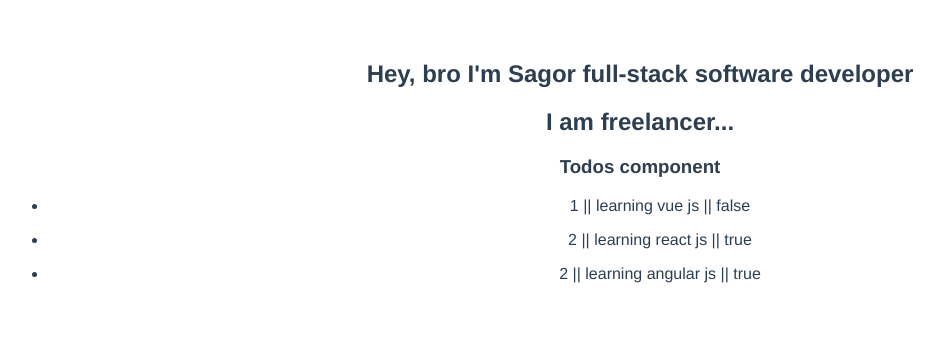
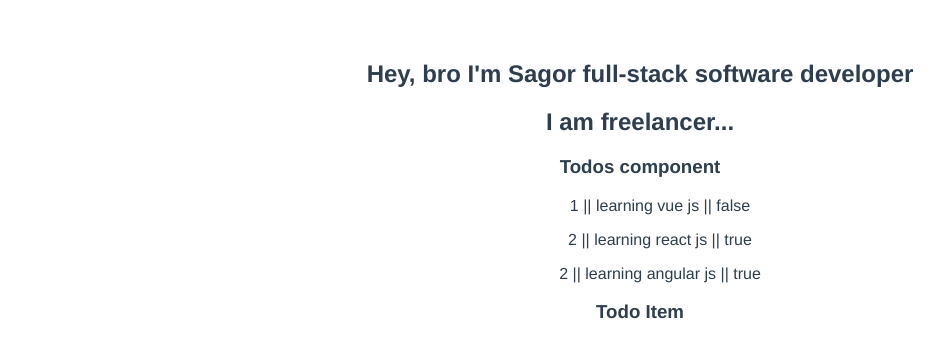
Before and after one commit to mbrsagor/djangoRedis, a Vue app: page / in a window 1280 px wide. Shown: the top 358 px of the page, without its empty margins (0-944 px from the left). Built offline with nearby package versions, Linux system fonts and the light colour scheme.

Commit message:
General component

```diff
--- a/src/App.vue
+++ b/src/App.vue
@@ -3,18 +3,21 @@
     <Sagor msg="Hey, I'm learning Vue JS"/>
     <h2>{{msg}}</h2>
     <Todos v-bind:todos="todos"/>
+    <TodoItem />
   </div>
 </template>
 
 <script>
 import Sagor from './components/Sagor.vue';
-import Todos from './components/Todos'
+import Todos from './components/Todos';
+import TodoItem from './components/TodoItem';
 
 export default {
   name: 'App',
   components: {
     Sagor,
-    Todos
+    Todos,
+    TodoItem
   },
   data(){
     return {
--- /dev/null
+++ b/src/components/TodoItem.vue
@@ -0,0 +1,11 @@
+<template>
+    <div>
+        <h3>Todo Item</h3>
+    </div>
+</template>
+
+<script>
+export default {
+    name: 'TodoItem'
+}
+</script>
--- a/src/components/Todos.vue
+++ b/src/components/Todos.vue
@@ -16,4 +16,8 @@ export default {
 
 <style scoped>
 
+ul li {
+    list-style: none;
+}
+
 </style>
```
